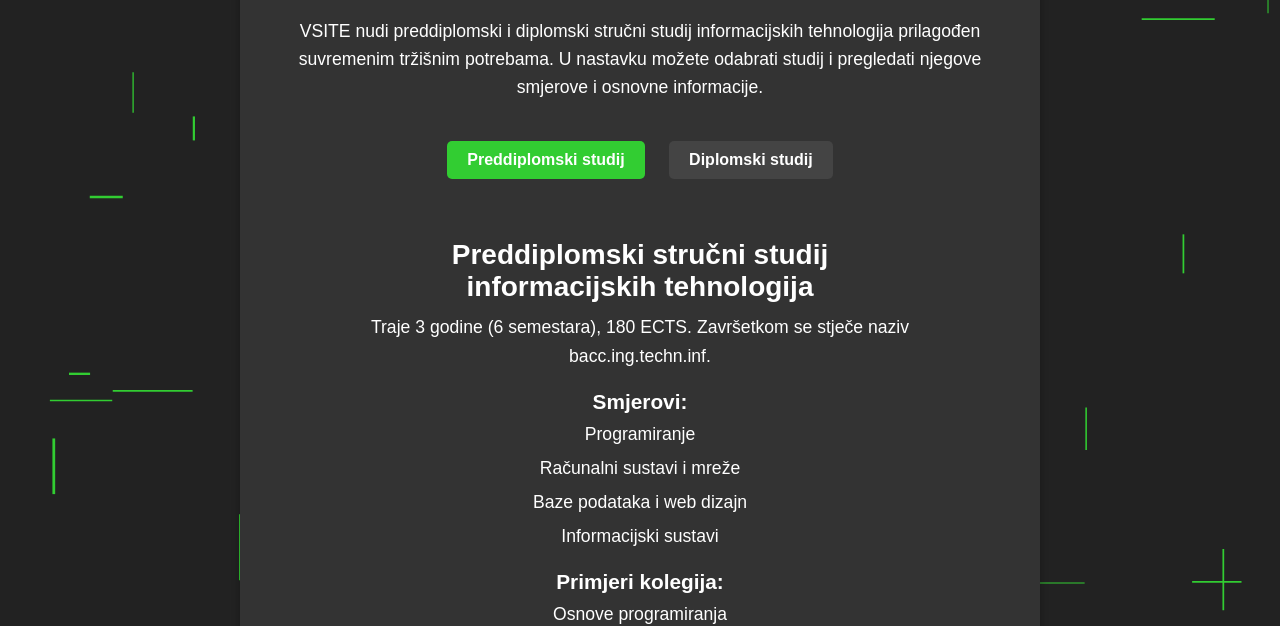
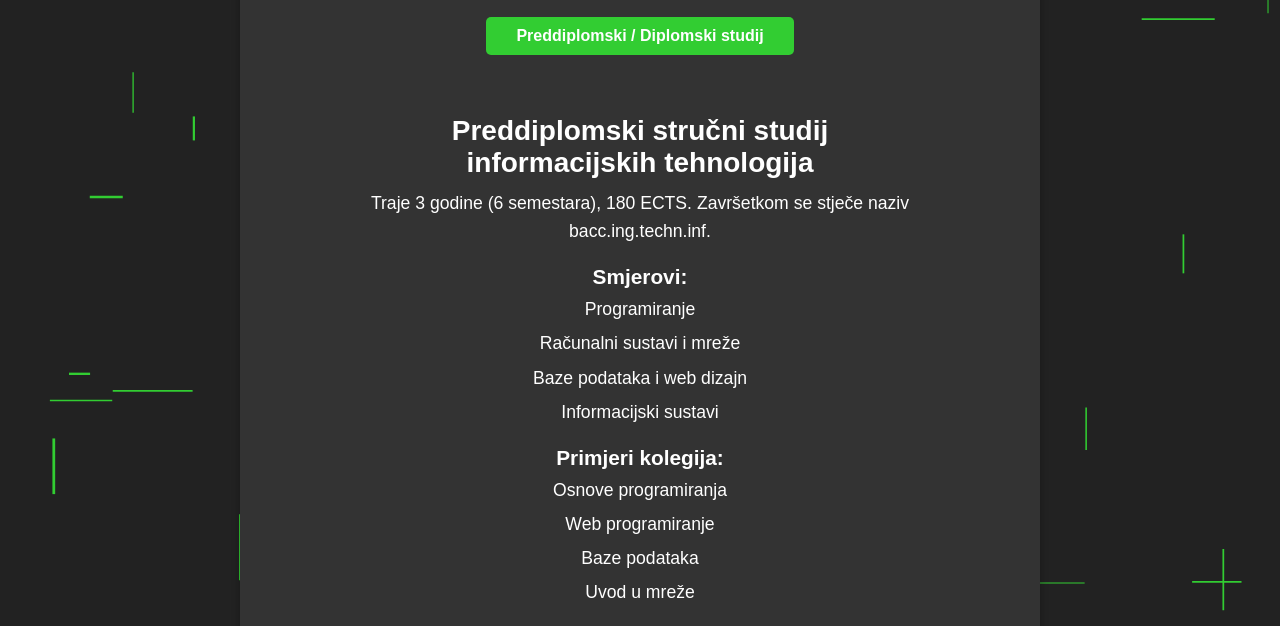
Before and after one commit to stole25/OWS-projekt, a plain HTML site: page studiji.html in a window 1280 px wide. Shown: the part 176-802 px from the top of the page. Drawn offline with Linux system fonts and the light colour scheme.

Commit message:
sitne stilske promjene

```diff
--- a/script.js
+++ b/script.js
@@ -78,12 +78,10 @@ if (hamburger && navLinks) {
   });
 }
 
-// STUDIJI – prikaz direktno u .content-box
-const preddiplomskiBtn = document.getElementById("preddiplomski-btn");
-const diplomskiBtn = document.getElementById("diplomski-btn");
+// STUDIJI – jedan gumb + animacija fade između studija
+const toggleBtn = document.getElementById("toggle-studij-btn");
 const studyContent = document.getElementById("study-content");
 
-if (preddiplomskiBtn && diplomskiBtn && studyContent) {
 const preddipHTML = `
   <h2>Preddiplomski stručni studij informacijskih tehnologija</h2>
   <p>Traje 3 godine (6 semestara), 180 ECTS. Završetkom se stječe naziv bacc.ing.techn.inf.</p>
@@ -121,23 +119,26 @@ if (preddiplomskiBtn && diplomskiBtn && studyContent) {
   </ul>
 `;
 
-  // Default - učitaj preddiplomski
+function fadeSwitch(content) {
+  if (!studyContent) return;
+  studyContent.classList.remove("visible");
+  setTimeout(() => {
+    studyContent.innerHTML = content;
+    studyContent.classList.add("visible");
+  }, 300);
+}
+
+if (toggleBtn && studyContent) {
+  let showingPreddip = true;
   studyContent.innerHTML = preddipHTML;
-
-  preddiplomskiBtn.addEventListener("click", () => {
-    studyContent.innerHTML = preddipHTML;
-    preddiplomskiBtn.classList.add("active");
-    diplomskiBtn.classList.remove("active");
-  });
-
-  diplomskiBtn.addEventListener("click", () => {
-    studyContent.innerHTML = diplomskiHTML;
-    diplomskiBtn.classList.add("active");
-    preddiplomskiBtn.classList.remove("active");
+  studyContent.classList.add("visible");
+  toggleBtn.addEventListener("click", () => {
+    showingPreddip = !showingPreddip;
+    fadeSwitch(showingPreddip ? preddipHTML : diplomskiHTML);
   });
 }
 
-// PREDMETI – klik za prikaz detalja
+// PREDMETI – klik za prikaz detalja s efektom
 document.querySelectorAll('#predmeti ul li').forEach(li => {
   li.style.cursor = 'pointer';
   li.addEventListener('click', () => {
@@ -148,7 +149,12 @@ document.querySelectorAll('#predmeti ul li').forEach(li => {
       const details = document.createElement('div');
       details.className = 'details';
       details.innerHTML = getDetailsFor(li.textContent.trim());
+      details.style.opacity = 0;
+      details.style.transition = 'opacity 0.4s ease';
       li.appendChild(details);
+      requestAnimationFrame(() => {
+        details.style.opacity = 1;
+      });
     }
   });
 });
--- a/studiji.html
+++ b/studiji.html
@@ -1,7 +1,6 @@
 <!DOCTYPE html>
 <html lang="hr">
 <head>
-  <meta name="viewport" content="width=device-width, initial-scale=1">
   <meta charset="UTF-8" />
   <meta name="viewport" content="width=device-width, initial-scale=1" />
   <title>Studiji - VSITE</title>
@@ -13,9 +12,7 @@
     <nav class="navbar">
       <div class="logo">VSITE</div>
       <button class="hamburger" aria-label="Otvori navigaciju">
-        <span></span>
-        <span></span>
-        <span></span>
+        <span></span><span></span><span></span>
       </button>
       <ul class="nav-links">
         <li><a href="index.html">Početna</a></li>
@@ -26,25 +23,16 @@
       </ul>
     </nav>
 
-    <main class="content-box">
+      <div class="content-box">
         <h1>Studiji na VSITE-u</h1>
-        <p>VSITE nudi preddiplomski i diplomski stručni studij informacijskih tehnologija prilagođen suvremenim tržišnim potrebama. U nastavku možete odabrati studij i pregledati njegove smjerove i osnovne informacije.</p>
-
-        <div class="study-buttons">
-          <button id="preddiplomski-btn" class="active">Preddiplomski studij</button>
-          <button id="diplomski-btn">Diplomski studij</button>
-        </div>
-
-        <div id="study-content" class="study-details">
-          <!-- JS ubacuje sadržaj ovdje -->
-        </div>
-    </main>
+        <button id="toggle-studij-btn">Preddiplomski / Diplomski studij</button>
+        <div id="study-content" class="fade-box"></div>
+      </div>
 
     <footer>
       <p>&copy; 2025 VSiTe. Sva prava pridržana.</p>
     </footer>
   </div>
-
   <script src="script.js"></script>
 </body>
 </html>
--- a/style.css
+++ b/style.css
@@ -317,3 +317,30 @@ footer {
   text-align: center;
   padding: 15px;
 }
+
+#toggle-studij-btn {
+  background-color: #32CD32;
+  color: white;
+  padding: 10px 30px;
+  border: none;
+  border-radius: 5px;
+  font-weight: bold;
+  cursor: pointer;
+  transition: background-color 0.3s ease;
+  margin-bottom: 20px;
+  font-size: 16px;
+}
+
+#toggle-studij-btn:hover {
+  background-color: #28a428;
+}
+
+/* Fade animacija za studij sadržaj */
+.fade-box {
+  opacity: 0;
+  transition: opacity 0.5s ease-in-out;
+}
+
+.fade-box.visible {
+  opacity: 1;
+}
```
Also changed, not shown: predmeti.html (+4 -3 lines). Lines whose indentation alone changed are shown as unchanged.
